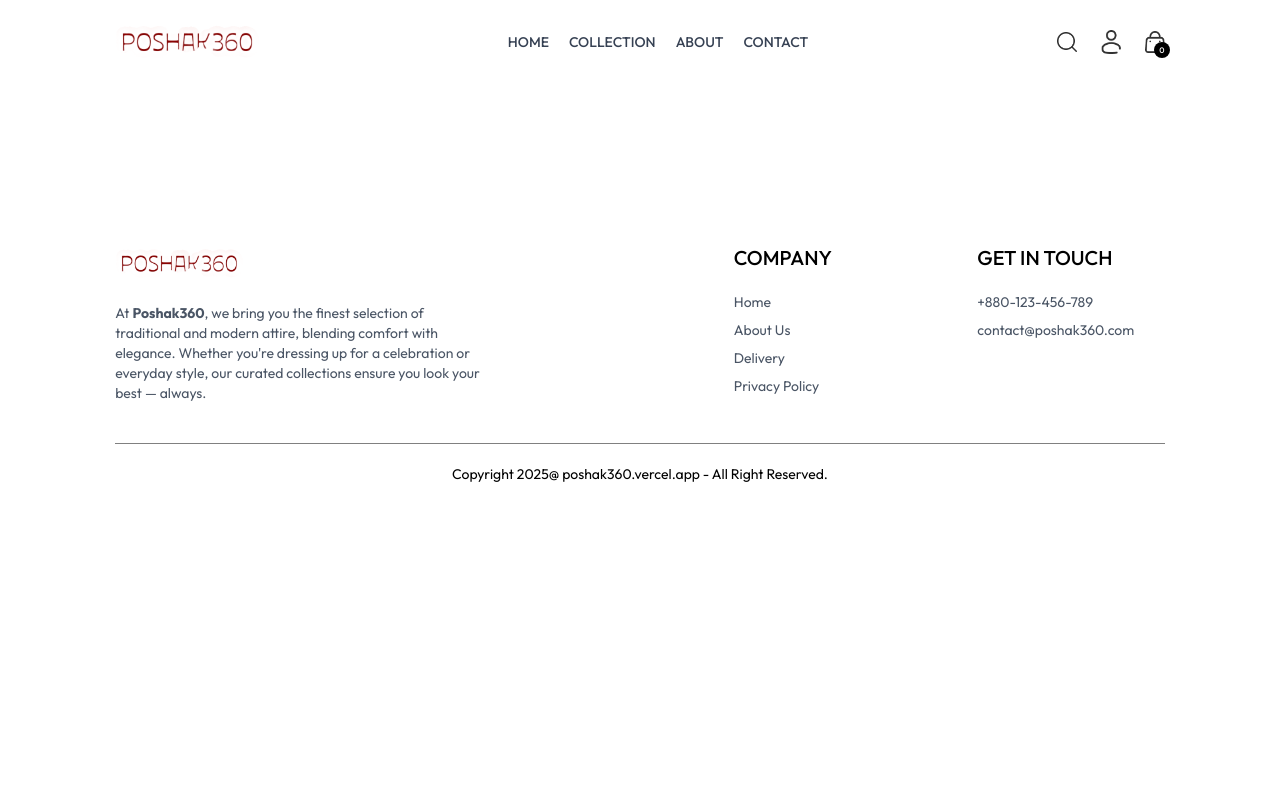
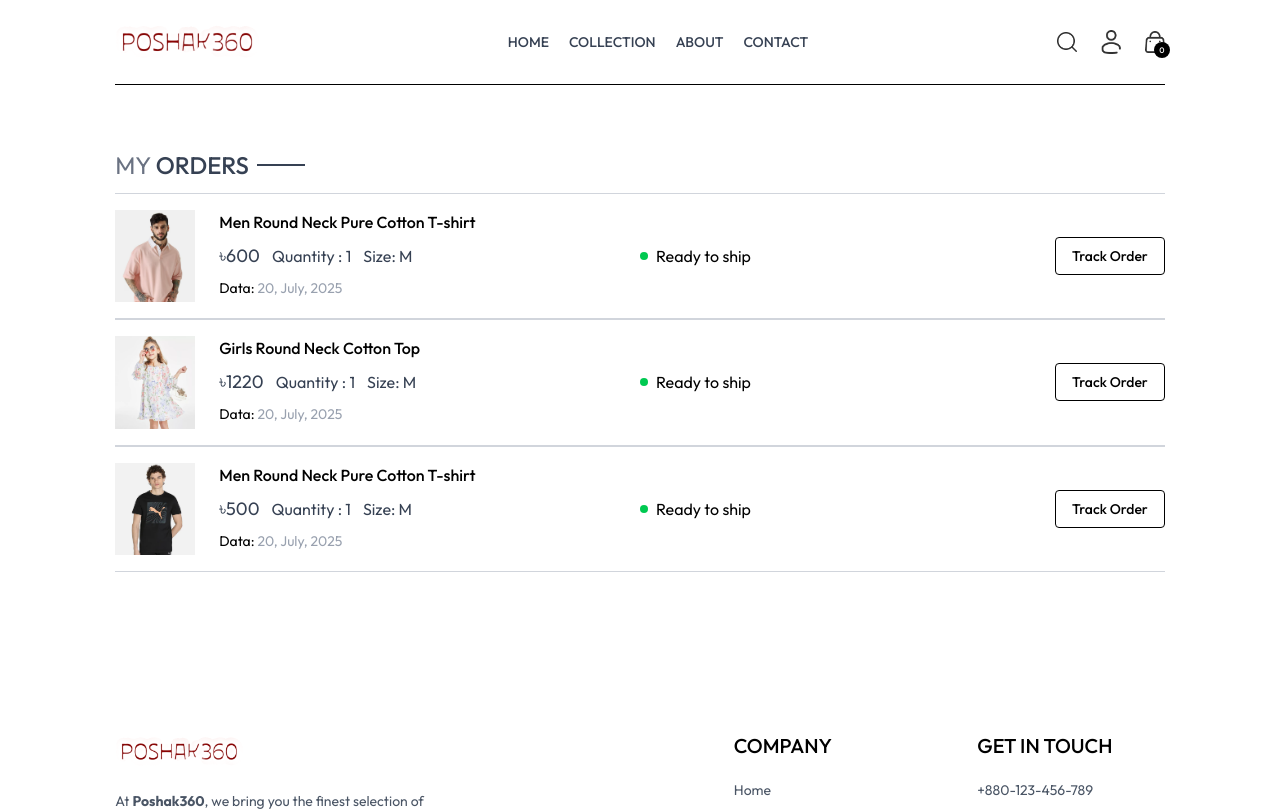
Before and after one commit to sumu9897/poshak360, a React (Vite) app in the folder client/: page /orders in a window 1280 px wide. Shown: the top 811 px of the page. Built offline with nearby package versions, Linux system fonts and the light colour scheme.

Commit message:
completed frontend for place order page

```diff
--- a/client/src/pages/Orders.jsx
+++ b/client/src/pages/Orders.jsx
@@ -1,9 +1,41 @@
-import React from 'react'
+import React, { useContext } from 'react'
+import { ShopContext } from '../context/ShopContext'
+import Title from '../components/Title'
 
 const Orders = () => {
+
+    const {products, currency } = useContext(ShopContext)
   return (
-    <div>
+    <div className='border-t pt-16'>
+      <div className='text-2xl'>
+        <Title title1={'my'} title2={'orders'}/>
+      </div>
 
+      <div>{
+        products.slice(1,4).map((item, index)=>(
+            <div key={index} className='py-4 border-y  border-gray-300 flex flex-col md:flex-row md:items-center md:justify-between gap-4'>
+                <div className='flex items-start gap-6 text-sm'>
+                    <img className='w-16 sm:w-20' src={item.image[0]} alt="" />
+                    <div>
+                        <p className='sm:text-base font-medium'>{item.name}</p>
+                        <div className='flex items-center gap-3 mt-2 text-base text-gray-700'>
+                            <p className='text-lg'>{currency}{item.price}</p>
+                            <p>Quantity : 1</p>
+                            <p>Size: M</p>
+                        </div>
+                        <p className='mt-2'>Data: <span className='text-gray-400'>20, July, 2025</span></p>
+                    </div>
+                </div>
+                <div className='md:w-1/2 flex justify-between'>
+                <div className='flex items-center gap-2'>
+                    <p className='min-w-2 h-2 rounded-full bg-green-500'></p>
+                    <p className='text-sm md:text-base'>Ready to ship</p>
+                </div>
+                <button className='border px-4 py-2 text-sm font-medium rounded-sm'>Track Order</button>
+                </div>
+            </div>
+        ))
+        }</div>
     </div>
   )
 }
```
